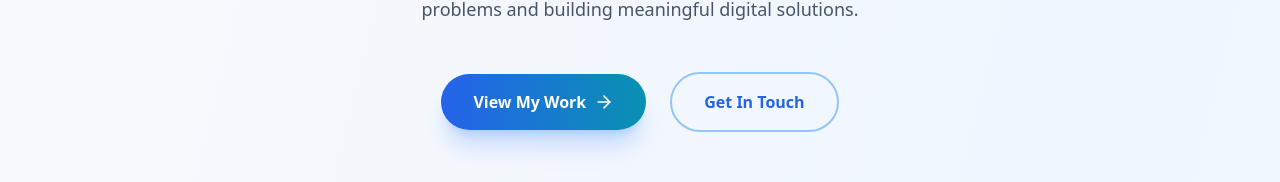
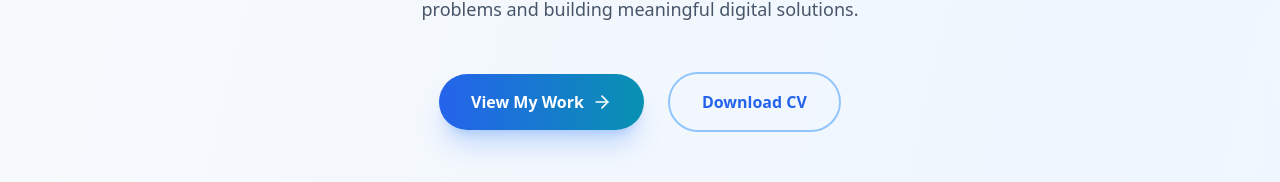
Before and after one commit to aiannyyyy/my-portfolio, a React (Vite) app: page / in a window 1280 px wide. Shown: the part 574-756 px from the top of the page. Built offline with nearby package versions, Linux system fonts and the light colour scheme.

Commit message:
change the get in touch into download cv

```diff
--- a/src/components/Content.tsx
+++ b/src/components/Content.tsx
@@ -289,8 +289,12 @@ export default function ModernPortfolio() {
             <a href="#projects" className="group px-8 py-4 bg-gradient-to-r from-blue-600 to-cyan-600 text-white font-semibold rounded-full hover:scale-105 transition-all duration-300 shadow-xl shadow-blue-500/25">
               <span className="flex items-center gap-2">View My Work <ArrowRight className="w-5 h-5 group-hover:translate-x-1 transition-transform" /></span>
             </a>
-            <a href="#contact" className="px-8 py-4 border-2 border-blue-300 dark:border-blue-700 text-blue-600 dark:text-blue-400 font-semibold rounded-full hover:bg-blue-50 dark:hover:bg-blue-950/50 transition-all duration-300">
-              Get In Touch
+            <a
+              href="/path/to/your-cv.pdf"
+              download="Your-Name-CV.pdf"
+              className="px-8 py-4 border-2 border-blue-300 dark:border-blue-700 text-blue-600 dark:text-blue-400 font-semibold rounded-full hover:bg-blue-50 dark:hover:bg-blue-950/50 transition-all duration-300"
+            >
+              Download CV
             </a>
           </div>
 
```
